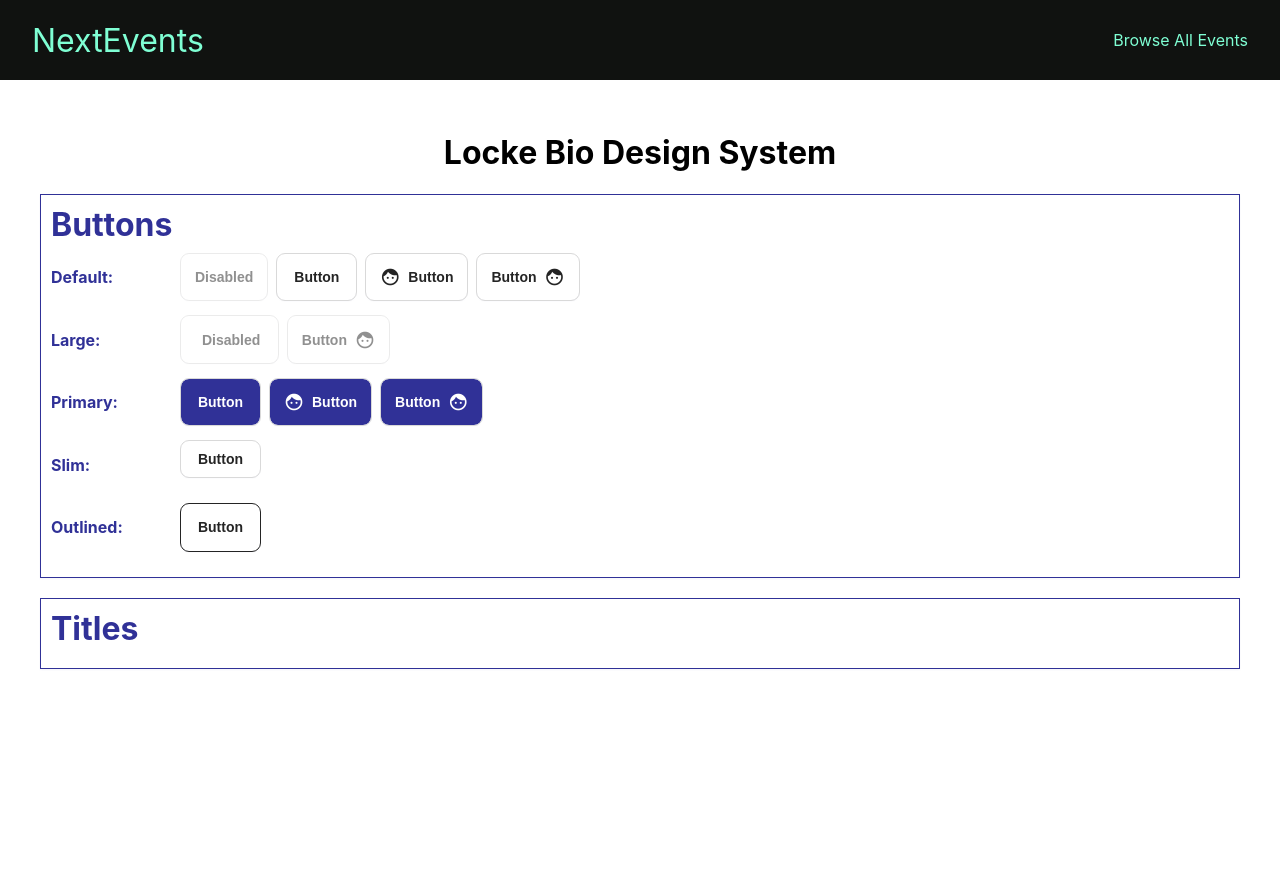
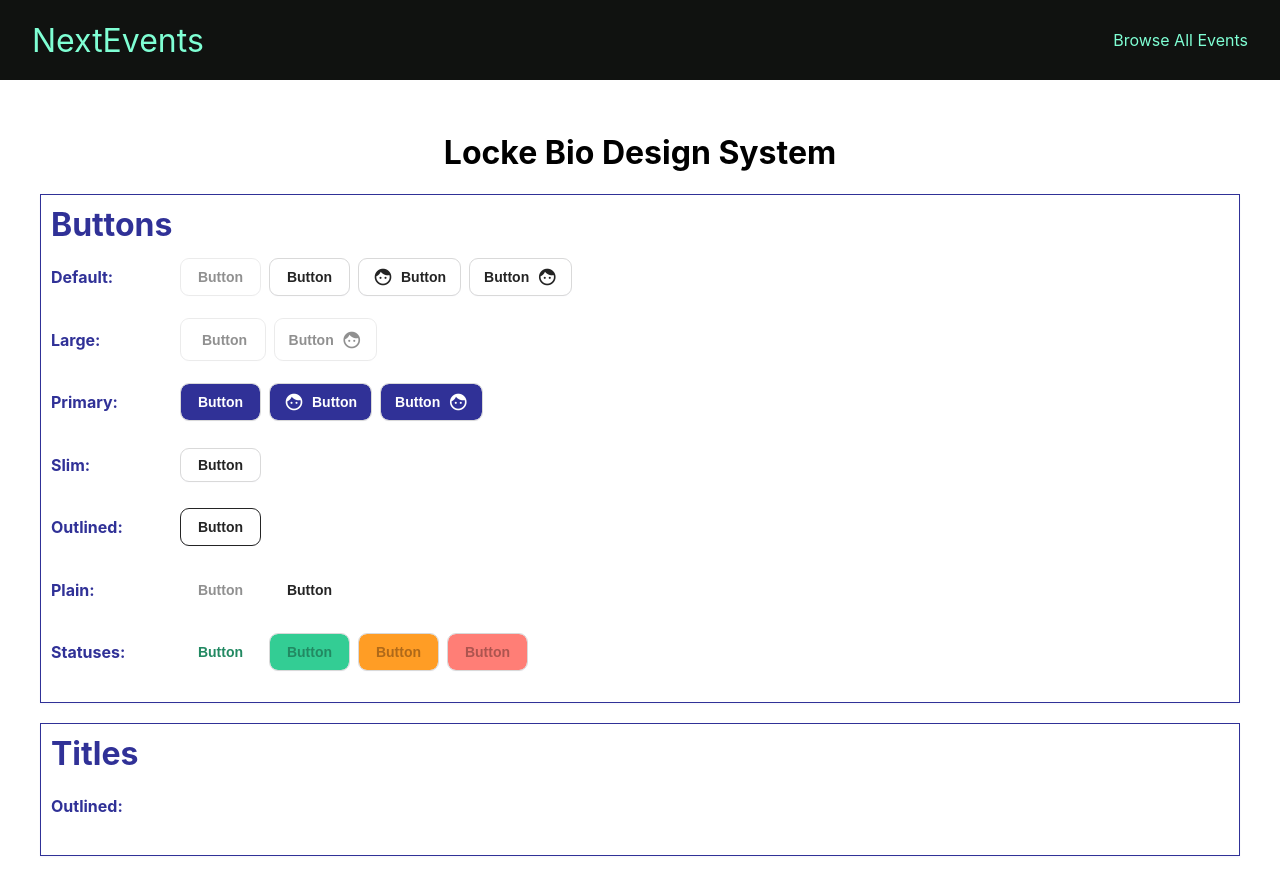
Before and after one commit to degueba/nextjs-course, a Next.js app in the folder project-2/: page /design-system in a window 1280 px wide. Before the commit the page ends 800 px from the top, so only its background shows below. Built offline with nearby package versions, Linux system fonts and the light colour scheme.

Commit message:
Status colors added to buttons

```diff
--- a/project-2/components/ui/button/index.tsx
+++ b/project-2/components/ui/button/index.tsx
@@ -2,6 +2,7 @@ import Link from 'next/link'
 import {
   StyledButtonDefault,
   StyledButtonOutlined,
+  StyledButtonPlain,
   StyledButtonPrimary,
   StyledButtonSlim,
 } from './style'
@@ -16,6 +17,7 @@ type Props = {
   target?: string
   href?: string
   to?: string | To
+  status?: 'success' | 'warning' | 'error'
   children: React.ReactNode
   disabled?: boolean
   isLoading?: boolean
@@ -52,3 +54,6 @@ export const ButtonSlim = (props: Props) =>
 
 export const ButtonOutlined = (props: Props) =>
   handleLinkWrapping(StyledButtonOutlined, props)
+
+export const ButtonPlain = (props: Props) =>
+  handleLinkWrapping(StyledButtonPlain, props)
--- a/project-2/components/ui/button/style.js
+++ b/project-2/components/ui/button/style.js
@@ -1,12 +1,22 @@
+import { tint } from '@/helpers/tint'
 import {
+  c_error,
   c_gray_100,
   c_gray_300,
   c_gray_700,
   c_gray_900,
+  c_success,
+  c_warning,
   c_white,
 } from '@/styles/colors'
 import Link from 'next/link'
 import styled, { css } from 'styled-components'
+
+const STATUS = {
+  success: c_success,
+  warning: c_warning,
+  error: c_error,
+}
 
 function ButtonSize(size) {
   switch (size) {
@@ -16,10 +26,11 @@ function ButtonSize(size) {
     case 'large':
       return '0.75em 1.25em 0.75em 1.5em'
     default:
-      return '0.5em 1em'
+      return '0.572em 1em'
   }
 }
 
+/* Common Style */
 export const ButtonGeneralStyles = css`
   display: flex;
   flex-direction: row;
@@ -27,15 +38,28 @@ export const ButtonGeneralStyles = css`
   align-items: center;
   gap: 8px;
   min-width: 79px;
-  min-height: 36px;
+  min-height: 32px;
+  height: auto;
   box-sizing: border-box;
   border: none;
-  background: ${c_white};
+  background: ${(props) => {
+    if (props.status) {
+      return tint(STATUS[props.status], 5)
+    }
+
+    return props.background || c_white
+  }};
   outline: 1px solid ${c_gray_300};
   box-shadow: 0px 1px 2px rgba(48, 49, 151, 0.05);
   border-radius: 8px;
   padding: ${(props) => ButtonSize(props.size)};
-  color: ${c_gray_900};
+  color: ${(props) => {
+    if (props.status) {
+      return tint(STATUS[props.status], -30)
+    }
+
+    return props.background || c_gray_900
+  }};
   font-style: normal;
   font-weight: 600;
   font-size: 0.875em;
@@ -93,12 +117,13 @@ export const StyledButtonPrimary = styled.button`
 `
 
 export const StyledButtonSlim = styled.button`
-  ${ButtonGeneralStyles}
+  ${ButtonGeneralStyles};
   padding: ${ButtonSize('small')};
   max-height: 32px;
 `
+
 export const StyledButtonOutlined = styled.button`
-  ${ButtonGeneralStyles}
+  ${ButtonGeneralStyles};
   outline-color: ${c_gray_900};
 
   &:hover {
@@ -111,3 +136,24 @@ export const StyledButtonOutlined = styled.button`
     background: ${c_gray_700};
   }
 `
+
+export const StyledButtonPlain = styled.button`
+  ${ButtonGeneralStyles};
+  background: none;
+  border: none;
+  outline: none;
+  box-shadow: none;
+
+  &:hover {
+    outline: none;
+    text-decoration: underline;
+  }
+
+  &:active {
+    color: ${(props) => props.theme.colors.dark};
+  }
+
+  &[disabled] {
+    background: none;
+  }
+`
--- a/project-2/pages/design-system/index.tsx
+++ b/project-2/pages/design-system/index.tsx
@@ -1,5 +1,6 @@
 import {
   ButtonDefault,
+  ButtonPlain,
   ButtonPrimary,
   ButtonSlim,
 } from '@/components/ui/button/index'
@@ -10,6 +11,7 @@ import styles from './styles.module.css'
 
 export const CategoryGroup = styled.div`
   display: flex;
+  align-items: center;
   gap: 10px;
   margin-bottom: 1em;
 
@@ -27,12 +29,14 @@ function DesignSystem() {
   return (
     <div>
       <h1 style={{ textAlign: 'center' }}>Locke Bio Design System</h1>
+
+      {/* BUTTONS */}
       <div className={styles.box}>
         <h1>Buttons</h1>
         <CategoryGroup>
           <h2>Default</h2>
           <CategoryGroupComponents>
-            <ButtonDefault disabled={true}>Disabled</ButtonDefault>
+            <ButtonDefault disabled={true}>Button</ButtonDefault>
             <ButtonDefault>Button</ButtonDefault>
             <ButtonDefault>
               <span className="icon material-icons">face</span>
@@ -48,7 +52,7 @@ function DesignSystem() {
           <h2>Large</h2>
           <CategoryGroupComponents>
             <ButtonDefault disabled={true} size={'large'}>
-              Disabled
+              Button
             </ButtonDefault>
             <ButtonDefault disabled={true}>
               Button
@@ -85,9 +89,31 @@ function DesignSystem() {
             <ButtonOutlined>Button</ButtonOutlined>
           </CategoryGroupComponents>
         </CategoryGroup>
+        <CategoryGroup>
+          <h2>Plain</h2>
+          <CategoryGroupComponents>
+            <ButtonPlain disabled>Button</ButtonPlain>
+            <ButtonPlain>Button</ButtonPlain>
+          </CategoryGroupComponents>
+        </CategoryGroup>
+        <CategoryGroup>
+          <h2>Statuses</h2>
+          <CategoryGroupComponents>
+            <ButtonPlain status="success">Button</ButtonPlain>
+            <ButtonDefault status="success">Button</ButtonDefault>
+            <ButtonDefault status="warning">Button</ButtonDefault>
+            <ButtonDefault status="error">Button</ButtonDefault>
+          </CategoryGroupComponents>
+        </CategoryGroup>
       </div>
+
+      {/* TITLES */}
       <div className={styles.box}>
         <h1>Titles</h1>
+        <CategoryGroup>
+          <h2>Outlined</h2>
+          <CategoryGroupComponents></CategoryGroupComponents>
+        </CategoryGroup>
       </div>
     </div>
   )
```
